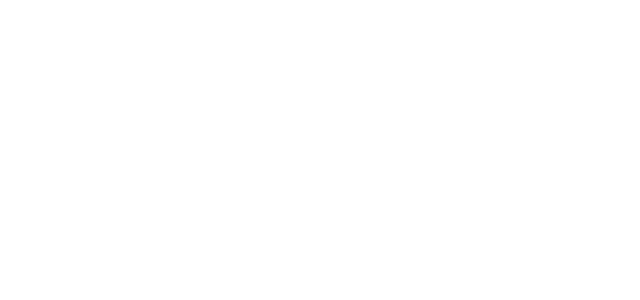
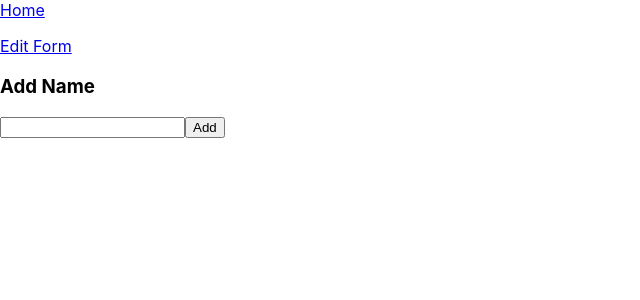
Before and after one commit to landonHickman/rails-api, a React (Create React App) app in the folder client/: page /RestaurantForm in a window 1280 px wide. Shown: the top 300 px of the page, without its empty margins (0-640 px from the left). Built offline with nearby package versions, Linux system fonts and the light colour scheme.

Commit message:
started messing with react router

```diff
--- a/client/src/App.js
+++ b/client/src/App.js
@@ -2,15 +2,18 @@
 import './App.css';
 import {Route, Switch} from 'react-router-dom'
 import Restaurants from './Restaurants';
+import Nav from './Nav';
+import RestaurantForm from './RestaurantForm';
 
 
 function App() {
 
   return (
     <>
+      <Nav/>
       <Switch>
         <Route exact path='/' component={Restaurants}/>
-
+        <Route exact path='/RestaurantForm' component={RestaurantForm}/>
       </Switch>
     </>
   );
--- /dev/null
+++ b/client/src/Nav.js
@@ -0,0 +1,14 @@
+import React from 'react'
+import { Link } from 'react-router-dom'
+
+const Nav = (props) => {
+  return (
+    <>
+    <Link to='/'>Home</Link>
+    <p> </p>
+    <Link to='/RestaurantsForm'>Edit Form</Link>
+    </>
+  )
+}
+
+export default Nav
--- a/client/src/RestaurantForm.js
+++ b/client/src/RestaurantForm.js
@@ -11,22 +11,17 @@ const RestaurantForm = (props) => {
     e.preventDefault()
     try{
       if(id){
-        console.log(id)
         let res = await axios.put(`/api/restaurants/${id}`, {name})
-
-        console.log('hit edit', res.data)
         editRestaurant(res.data)
-        console.log('after edit', res.data)
       } else {
         let res = await axios.post('/api/restaurants', {name})
-        console.log(res.data)
         addRestaurant(res.data)
+        setName('')
       }
     } catch (err) {
       alert('err check console')
       console.log(err)
     }
-    setName('')
   }
 
   return (
```
